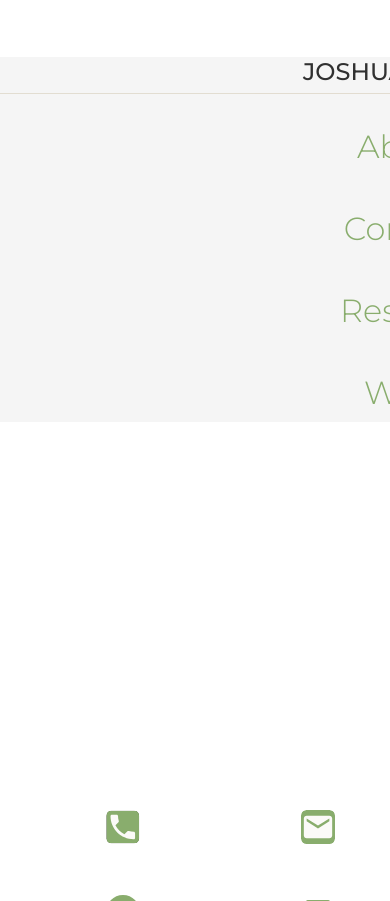
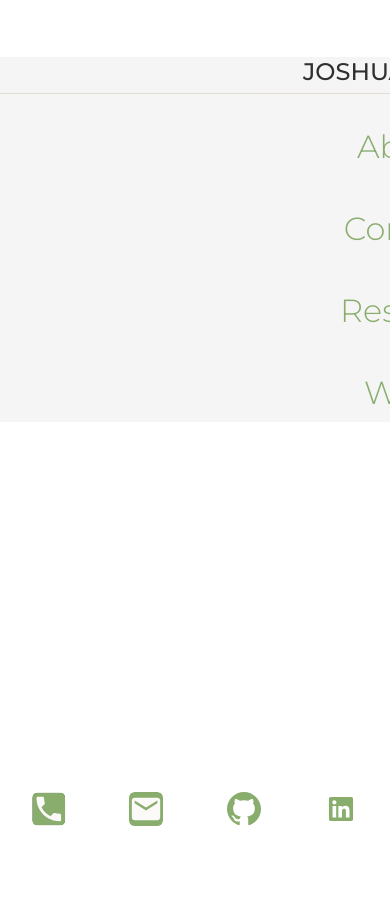
Before and after one commit to josht-dev/react-portfolio, a React (Create React App) app: page / in a window 390 px wide. Shown: the top 901 px of the page. Built offline with nearby package versions, Linux system fonts and the light colour scheme.

Commit message:
Removed some styling

```diff
--- a/src/styles/Footer.css
+++ b/src/styles/Footer.css
@@ -20,15 +20,7 @@
 
 @media screen and (max-width: 719px) {
   #contact-me ul {
-    flex-flow: row wrap;
     height: fit-content;
-  }
-
-  #contact-me li {
-    width: 50%;
-    padding-left: 50px;
-    padding-top: 24px;
-    padding-bottom: 24px;
   }
 
   #email:hover::after,
```
